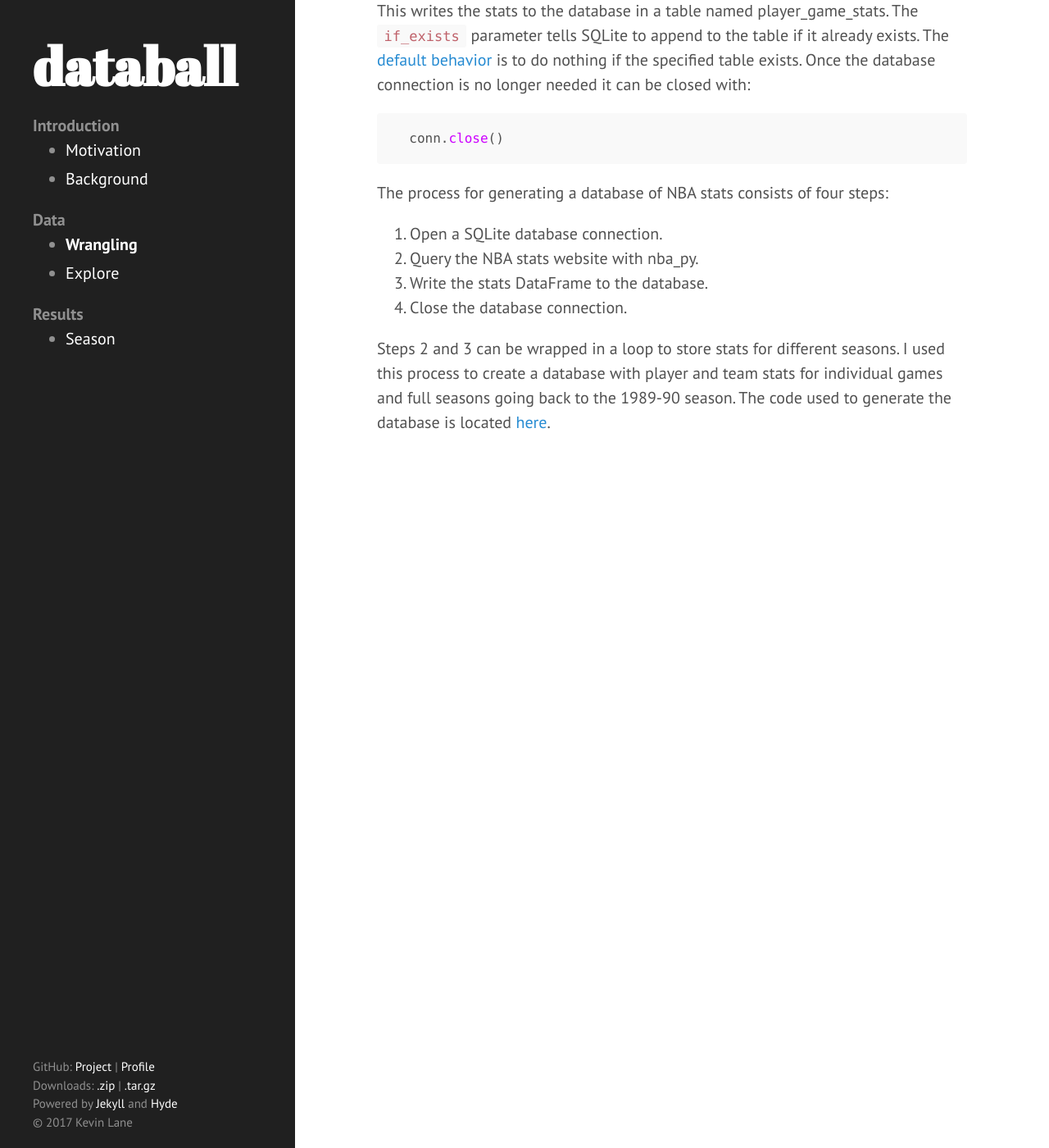
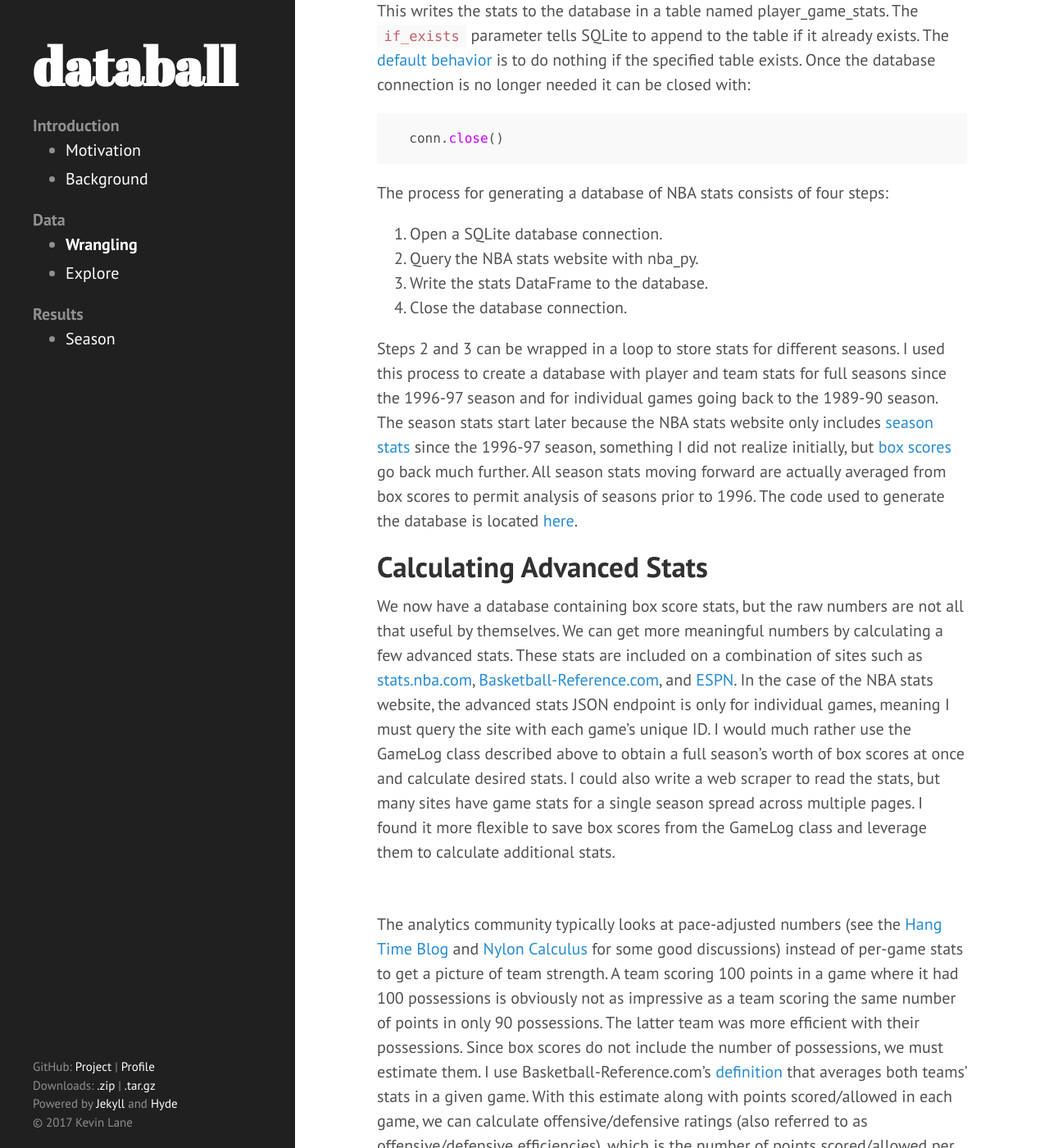
Before and after one commit to klane/databall, a Jekyll site: the page built from docs/_pages/data-wrangling.md, in a window 1280 px wide and 1400 px high, scrolled down 1681 px. Shown: the whole window at 82% size. Built offline with Jekyll 4.4.1, drawn with Linux system fonts in a browser that asks for light colours; the repository's description, which GitHub fills in, is left out; some of the changed text lies outside the part shown.

Commit message:
Expand data wrangling page

```diff
--- a/docs/_pages/data-wrangling.md
+++ b/docs/_pages/data-wrangling.md
@@ -56,4 +56,20 @@
 3. Write the stats DataFrame to the database.
 4. Close the database connection.
 
-Steps 2 and 3 can be wrapped in a loop to store stats for different seasons. I used this process to create a database with player and team stats for individual games and full seasons going back to the 1989-90 season. The code used to generate the database is located [here](https://github.com/klane/nba/blob/master/nba/database_builder.py).
+Steps 2 and 3 can be wrapped in a loop to store stats for different seasons. I used this process to create a database with player and team stats for full seasons since the 1996-97 season and for individual games going back to the 1989-90 season. The season stats start later because the NBA stats website only includes [season stats](http://stats.nba.com/teams/traditional/) since the 1996-97 season, something I did not realize initially, but [box scores](http://stats.nba.com/teams/boxscores/) go back much further. All season stats moving forward are actually averaged from box scores to permit analysis of seasons prior to 1996. The code used to generate the database is located [here](https://github.com/klane/nba/blob/master/nba/database_builder.py).
+
+# Calculating Advanced Stats
+
+We now have a database containing box score stats, but the raw numbers are not all that useful by themselves. We can get more meaningful numbers by calculating a few advanced stats. These stats are included on a combination of sites such as [stats.nba.com](http://stats.nba.com), [Basketball-Reference.com](http://www.basketball-reference.com/), and [ESPN](http://www.espn.com/nba/statistics). In the case of the NBA stats website, the advanced stats JSON endpoint is only for individual games, meaning I must query the site with each game's unique ID. I would much rather use the GameLog class described above to obtain a full season's worth of box scores at once and calculate desired stats. I could also write a web scraper to read the stats, but many sites have game stats for a single season spread across multiple pages. I found it more flexible to save box scores from the GameLog class and leverage them to calculate additional stats.
+
+## Offensive & Defensive Ratings
+
+The analytics community typically looks at pace-adjusted numbers (see the [Hang Time Blog](http://hangtime.blogs.nba.com/2013/02/15/the-new-nba-comstats-advanced-stats-all-start-with-pace-and-efficiency/) and [Nylon Calculus](http://fansided.com/2015/12/21/nylon-calculus-101-possessions/) for some good discussions) instead of per-game stats to get a picture of team strength. A team scoring 100 points in a game where it had 100 possessions is obviously not as impressive as a team scoring the same number of points in only 90 possessions. The latter team was more efficient with their possessions. Since box scores do not include the number of possessions, we must estimate them. I use Basketball-Reference.com's [definition](http://www.basketball-reference.com/about/glossary.html) that averages both teams' stats in a given game. With this estimate along with points scored/allowed in each game, we can calculate offensive/defensive ratings (also referred to as offensive/defensive efficiencies), which is the number of points scored/allowed per 100 possessions. The difference between the two is called net rating and measures point differential per 100 possessions.
+
+## Simple Rating System
+
+Another stat that models team strength is Sports-Reference.com's [Simple Rating System](http://www.sports-reference.com/blog/2015/03/srs-calculation-details/) (SRS), which was first introduced by [Pro-Football-Reference.com](http://www.pro-football-reference.com/blog/index4837.html?p=37). It amounts to team strength relative to an average opponent. A team with an SRS of 5 is considered 5 points better than an average team. It is calculated as average margin of victory adjusted for each team's strength of schedule.
+
+## Four Factors
+
+Another set of stats that can be easily calculated are coined the four factors. They aim to identify four key areas that winning teams excel at, namely efficient shooting, rebounding, minimizing turnovers, and getting to the free throw line. The [NBA](http://stats.nba.com/help/faq/) and [Basketball-Reference.com](http://www.basketball-reference.com/about/factors.html) differ slightly in their definitions of the four factors. The NBA's turnover percentage includes assists in the denominator. They also use free throw attempt rate (FTA/FGA) whereas Basketball-Reference.com uses free throw rate (FT/FGA). Basketball-Reference.com uses free throw rate to not only measure how often teams get to the free throw line, but also how often they convert those chances. A team that gets fouled a lot but shoots free throws at a low percentage will have a high free throw attempt rate even though their poor foul shooting cost them easy points. However, Basketball-Reference.com's free throw factor is not impressed by fruitless trips to the free throw line. I use Basketball-Reference.com's definition of the four factors for my analysis.
```
